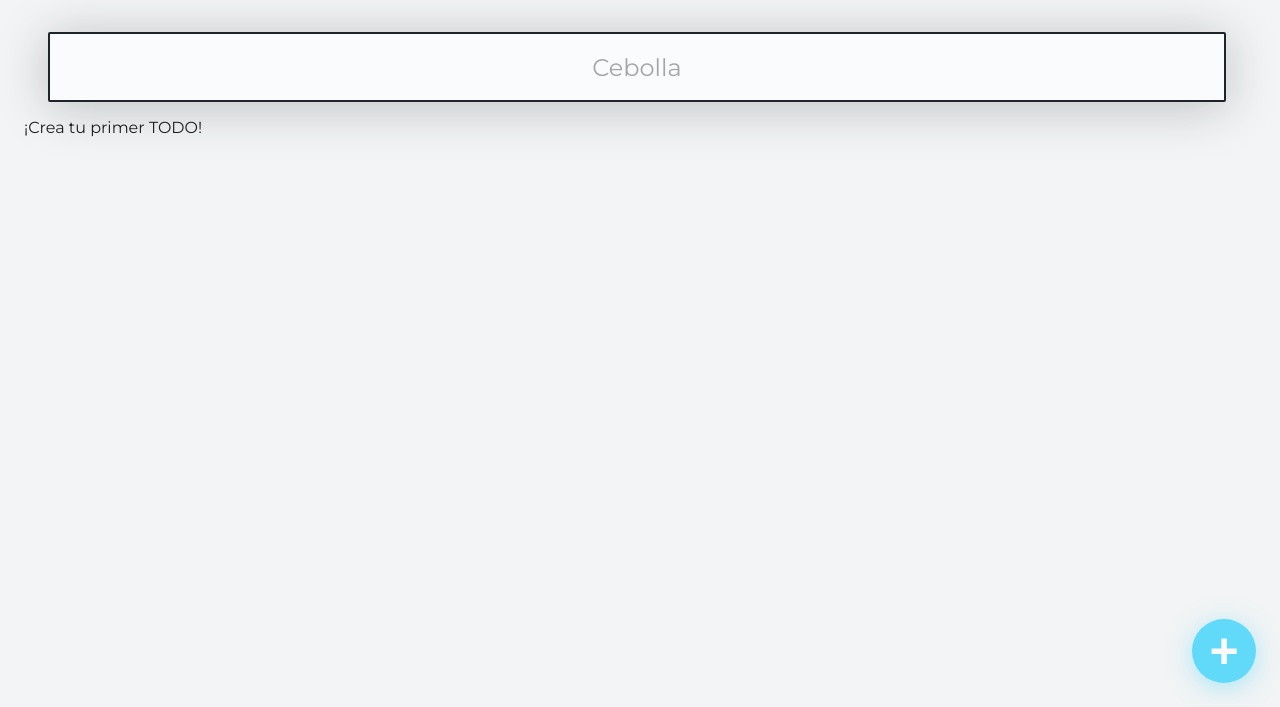
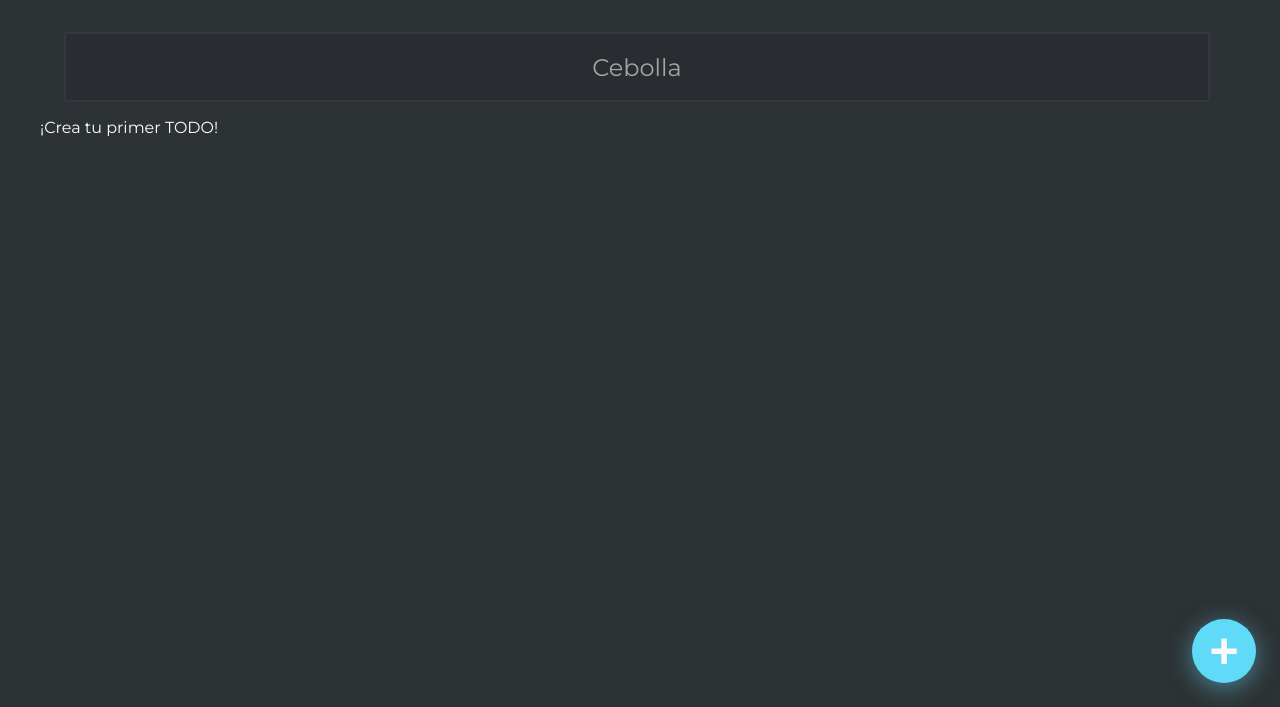
Before and after one commit to thhomasgt99/Tasks-app, a React app: page / in a window 1280 px wide. Shown: the part 93-800 px from the top of the page. Built offline with nearby package versions, Linux system fonts and the light colour scheme.

Commit message:
Mejora de la escalabilidad

```diff
--- a/src/TodoItem/TodoItem.css
+++ b/src/TodoItem/TodoItem.css
@@ -1,15 +1,13 @@
 .TodoItem {
-  background-color: #FAFAFA;
+  background-color: #292d31;
   position: relative;
   display: flex;
   justify-content: center;
   align-items: center;
   margin-top: 24px;
-  box-shadow: 0px 5px 50px rgba(32, 35, 41, 0.15);
 }
-
 .TodoItem-p {
-  color: #1E1E1F;
+  color: #ffffff;
   margin: 24px 0 24px 24px;
   width: calc(100% - 120px);
   font-size: 18px;
--- a/src/TodoSearch/TodoSearch.css
+++ b/src/TodoSearch/TodoSearch.css
@@ -1,7 +1,7 @@
 .TodoSearch {
-  background: #F9FBFC;
+  background: #292d31;
   border-radius: 2px;
-  border: 2px solid #202329;
+  border: 2px solid #323742;
   margin: 0 24px;
   height: 64px;
   width: calc(100% - 62px);
@@ -9,8 +9,7 @@
   text-align: center;
   font-family: 'Montserrat';
   font-weight: 400;
-  color: #1E1E1F;
-  box-shadow: 0px 5px 50px rgba(32, 35, 41, 0.25);
+  color: #cacacd;
 }
 
 .TodoSearch::placeholder {
--- a/src/TodosLoading/TodosLoading.css
+++ b/src/TodosLoading/TodosLoading.css
@@ -4,9 +4,7 @@
   justify-content: center;
   align-items: center;
   margin-top: 24px;
-  box-shadow: 0px 5px 50px rgba(32, 35, 41, 0.15);
 }
-
 .LoadingTodo-text {
   margin: 24px 0 24px 24px;
   width: calc(100% - 120px);
@@ -36,7 +34,7 @@
 .LoadingTodo-container,
 .LoadingTodo-completeIcon,
 .LoadingTodo-deleteIcon {
-  background: linear-gradient(90deg, rgba(250,250,250,1), rgb(200, 199, 199));
+  background: linear-gradient(90deg, rgb(116, 116, 116), rgb(35, 37, 41));
   background-size: 400% 400%;
   animation: loadingAnimation 3s ease-in-out infinite;
 }
--- a/src/index.css
+++ b/src/index.css
@@ -1,13 +1,14 @@
 body {
   margin: 0;
   padding: 0;
-  background: #F2F4F5;
-  color: #1E1E1F;
+  background: #2d3234;
+  color: #ffffff;
   font-family: 'Montserrat', Arial, Helvetica, sans-serif;
 }
-
 #root {
-  margin: 0 24px;
+  margin: 0 auto;
+  padding: 0 2rem 0 2rem;
   position: relative;
   min-height: 100vh;
+  max-width: 1200px;
 }
```
Also changed, not shown: public/favicon.ico (deleted), public/logo192.png (deleted), public/logo512.png (deleted), 1 other file.
